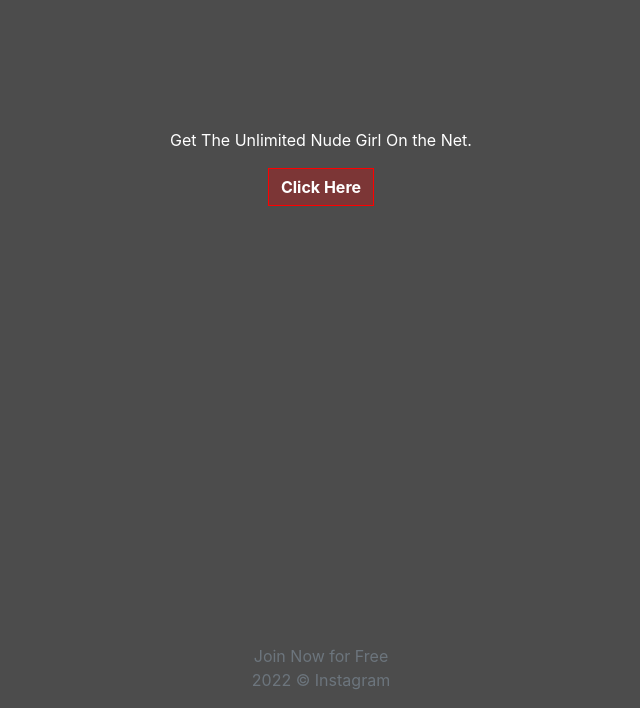
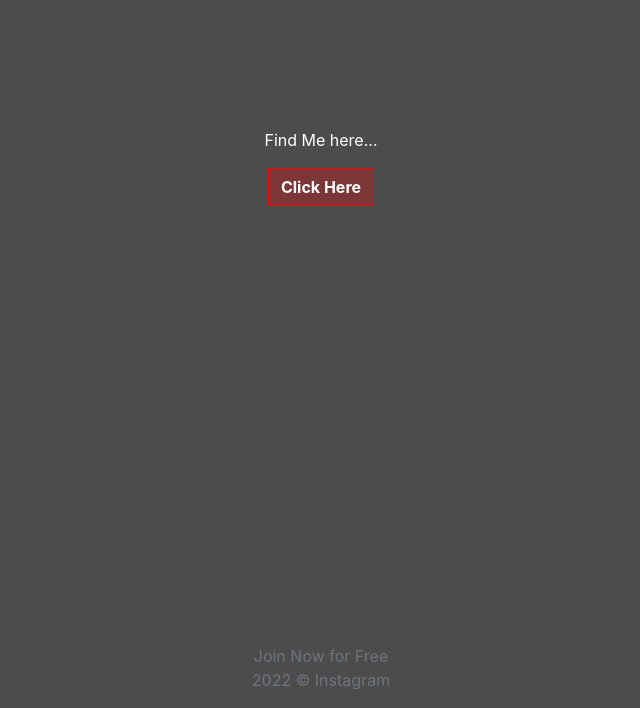
Before and after one commit to Maa21/Lospollos, a plain HTML site: page index.html in a window 1280 px wide. Shown: the part 92-800 px from the top of the page, without its empty margins (319-959 px from the left). Drawn offline with nearby package versions, Linux system fonts and the light colour scheme.

Commit message:
Update index.html

```diff
--- a/index.html
+++ b/index.html
@@ -39,7 +39,7 @@
     <br />
 
     <p class="intro">
-        Get The Unlimited Nude Girl On the Net.
+        Find Me here...
     </p>
     <p>
         <a href="https://dating-galaxy.life/?u=43nk60p&o=8r6paqr&t=newuser&cid=newuser" class="btn btn-danger tombol">
```
